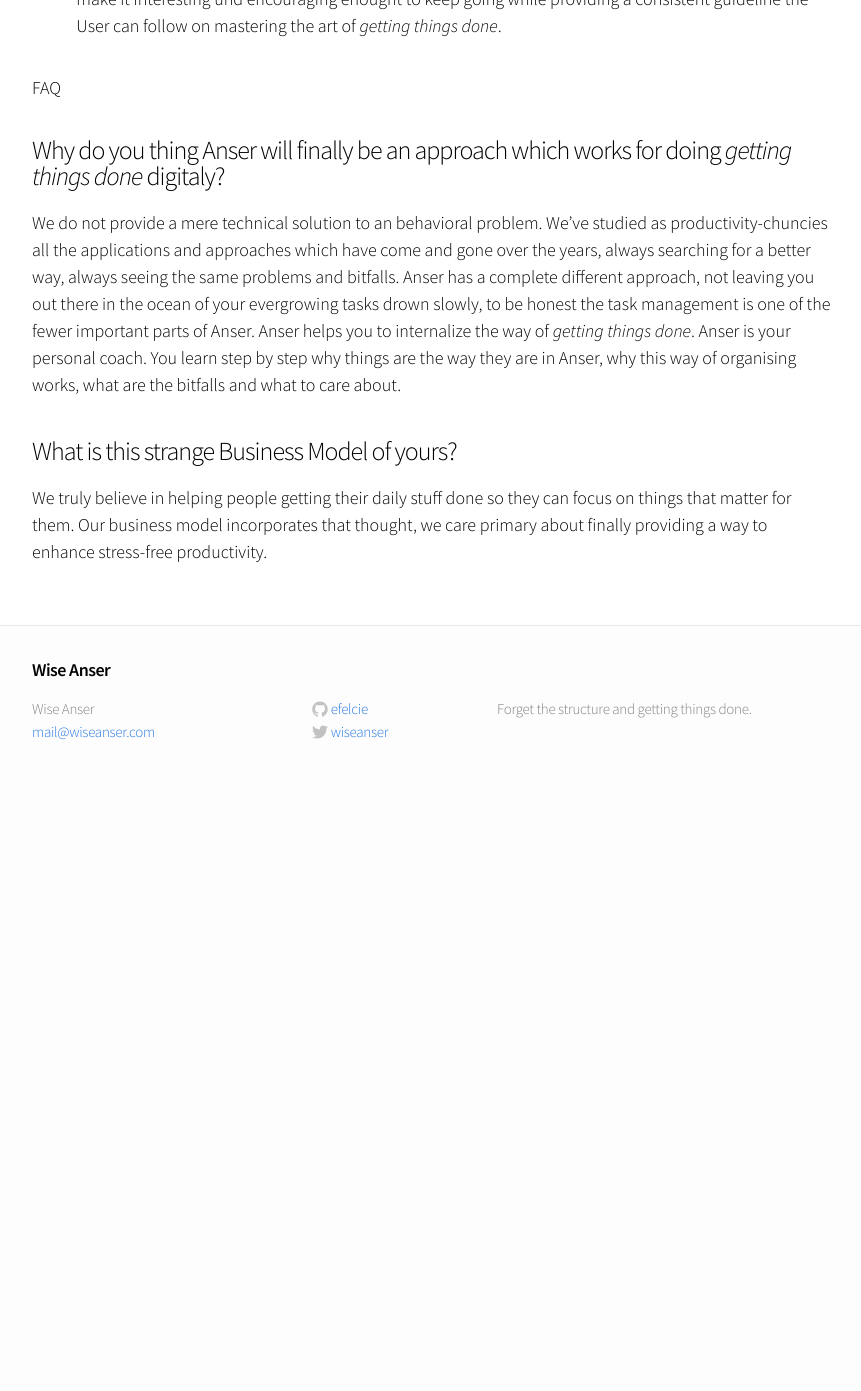
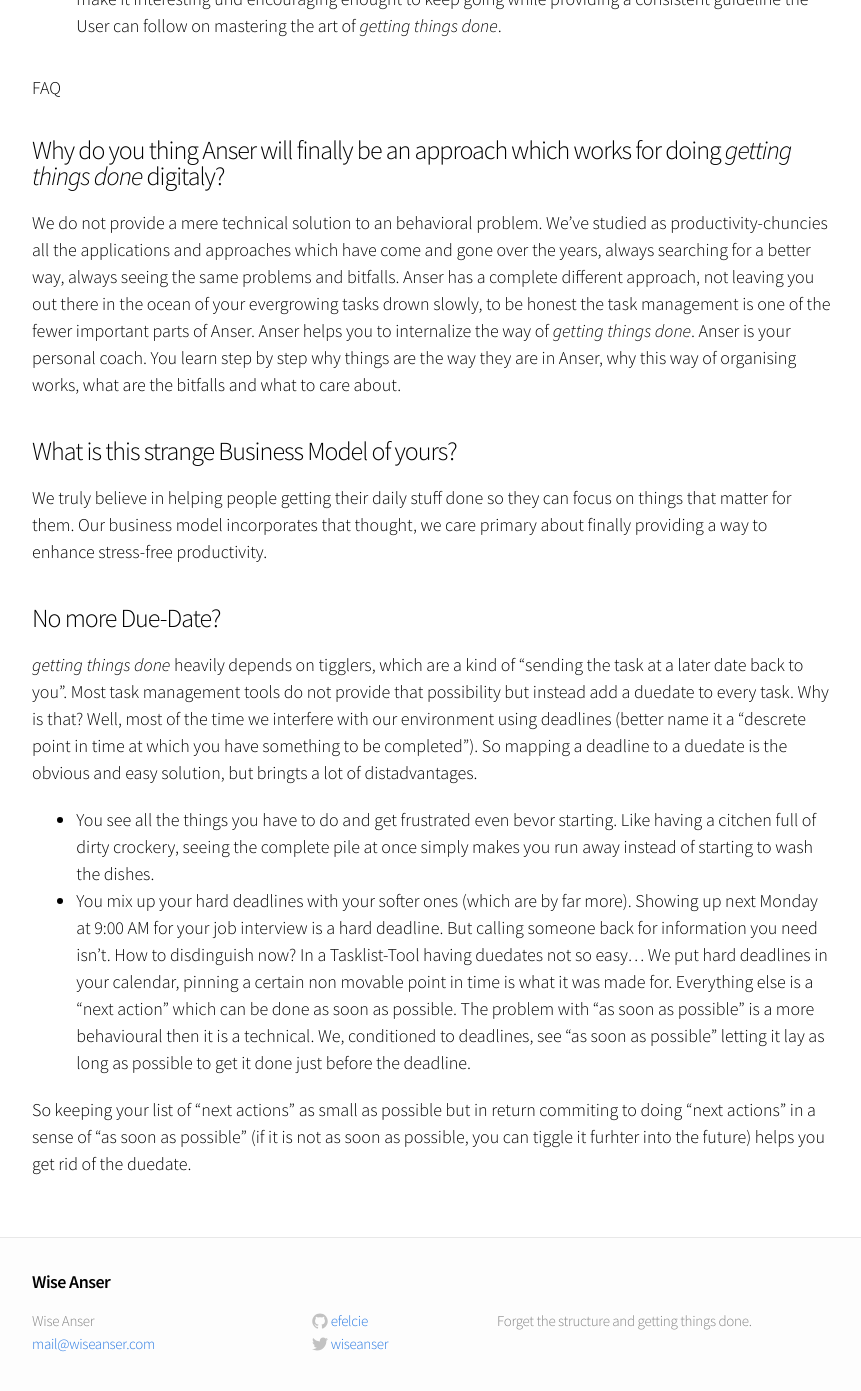
Before and after one commit to wiseanser/wiseanser.github.io, a Jekyll site: the page built from index.md, in a window 1280 px wide and 1400 px high, scrolled down 3797 px. Shown: the top 1391 px of the window, without its empty margins (208-1069 px from the left). Built offline with Jekyll 4.4.1, drawn with Linux system fonts in a browser that asks for light colours; before the commit the page ends 4585 px from its top, so only the background shows below that.

Commit message:
Update index.md

```diff
--- a/index.md
+++ b/index.md
@@ -123,3 +123,13 @@ We do not provide a mere technical solution to an behavioral problem. We've stud
 
 ### What is this strange Business Model of yours?
 We truly believe in helping people getting their daily stuff done so they can focus on things that matter for them. Our business model incorporates that thought, we care primary about finally providing a way to enhance stress-free productivity.
+
+### No more Due-Date?
+*getting things done* heavily depends on tigglers, which are a kind of "sending the task at a later date back to you". Most task management tools do not provide that possibility but instead add a duedate to every task. Why is that?
+Well, most of the time we interfere with our environment using deadlines (better name it a "descrete point in time at which you have something to be completed"). So mapping a deadline to a duedate is the obvious and easy solution, but bringts a lot of distadvantages.
+* You see all the things you have to do and get frustrated even bevor starting. Like having a citchen full of dirty crockery, seeing the complete pile at once simply makes you run away instead of starting to wash the dishes.
+* You mix up your hard deadlines with your softer ones (which are by far more). Showing up next Monday at 9:00 AM for your job interview is a hard deadline. But calling someone back for information you need isn't. How to disdinguish now? In a Tasklist-Tool having duedates not so easy...
+We put hard deadlines in your calendar, pinning a certain non movable point in time is what it was made for.
+Everything else is a "next action" which can be done as soon as possible. The problem with "as soon as possible" is a more behavioural then it is a technical. We, conditioned to deadlines, see "as soon as possible" letting it lay as long as possible to get it done just before the deadline.
+
+So keeping your list of "next actions" as small as possible but in return commiting to doing "next actions" in a sense of "as soon as possible" (if it is not as soon as possible, you can tiggle it furhter into the future) helps you get rid of the duedate.
```
